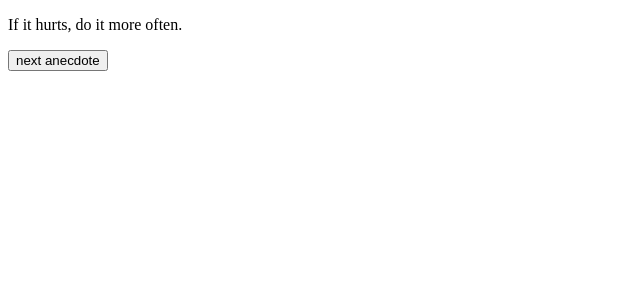
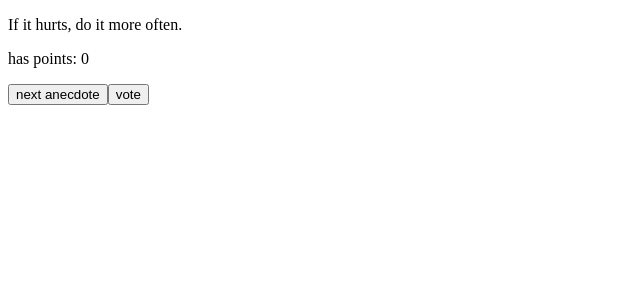
Before and after one commit to jdatsenko/fullstackopen, a React (Vite) app in the folder part1/partd/: page / in a window 1280 px wide. Shown: the top 300 px of the page, without its empty margins (0-640 px from the left). Built offline with nearby package versions, Linux system fonts and the light colour scheme.

Commit message:
anecdotes step 2

```diff
--- a/part1/partd/src/App.jsx
+++ b/part1/partd/src/App.jsx
@@ -1,4 +1,4 @@
-import React, { useState } from 'react'
+import { useState } from 'react'
 import Button from './Button'
 
 const App = () => {
@@ -7,25 +7,32 @@ const App = () => {
     'Adding manpower to a late software project makes it later!',
     'The first 90 percent of the code accounts for the first 90 percent of the development time...The remaining 10 percent of the code accounts for the other 90 percent of the development time.',
     'Any fool can write code that a computer can understand. Good programmers write code that humans can understand.',
-    'Premature optimization is the root of all evil.',
-    'Debugging is twice as hard as writing the code in the first place. Therefore, if you write the code as cleverly as possible, you are, by definition, not smart enough to debug it.',
-    'Programming without an extremely heavy use of console.log is same as if a doctor would refuse to use x-rays or blood tests when diagnosing patients.',
-    'The only way to go fast, is to go well.'
   ]
+  const [selected, setSelected] = useState(0);
 
-  const [selected, setSelected] = useState(0)
+  const [points, setPoints] = useState({ 0: 0, 1: 0, 2: 0, 3: 0 });
+
+  // const points = { 0: 0, 1: 0, 2: 0, 3: 0 };
+
+  const voteAnecdote = () => {
+    const copy = { ...points };
+    copy[selected] += 1;
+    setPoints(copy);
+  };
 
   const changeAnecdote = () => {
-    const random = Math.floor(Math.random() * 8);
+    const random = Math.floor(Math.random() * 4);
     setSelected(random)
   }
 
   return (
     <div>
       <p>{anecdotes[selected]}</p>
+      <p>has points: {points[selected]}</p>
       <Button handleClick={changeAnecdote} text="next anecdote" />
+      <Button handleClick={voteAnecdote} text="vote" />
     </div>
-  )
+  );
 }
 
 export default App
```
